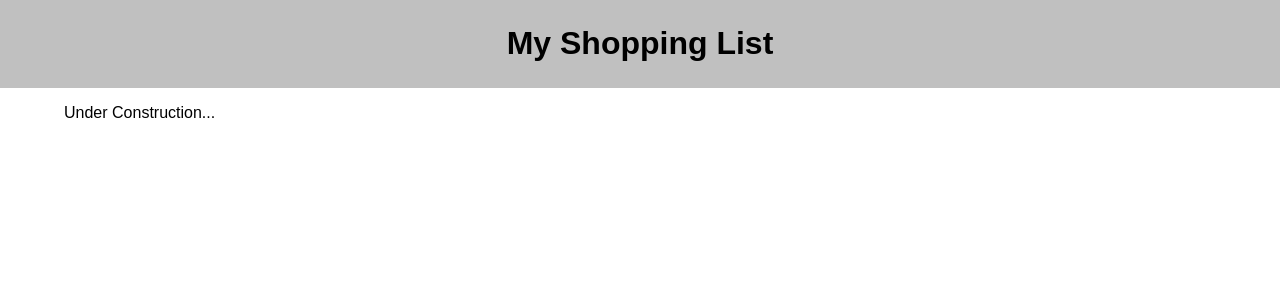
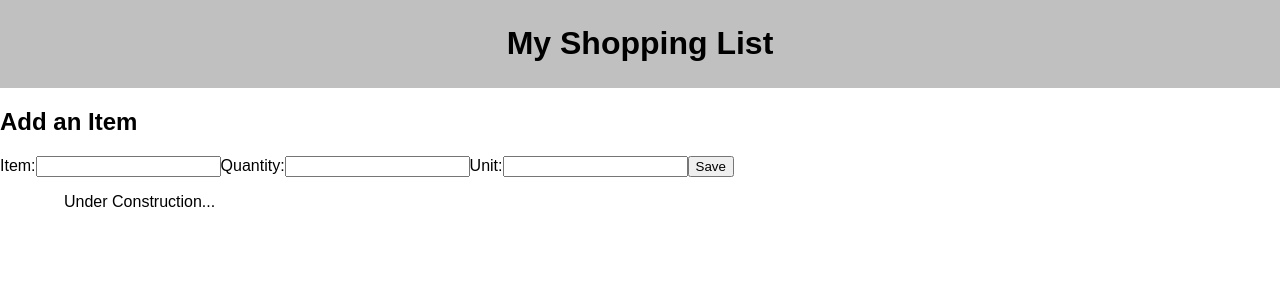
Before and after one commit to McKynlee/pod4-fs-react-shopping-list, a React (Create React App) app: page / in a window 1280 px wide. Shown: the top 300 px of the page. Built offline with nearby package versions, Linux system fonts and the light colour scheme.

Commit message:
Started Item Form component and built input

```diff
--- a/src/components/App/App.jsx
+++ b/src/components/App/App.jsx
@@ -1,13 +1,14 @@
 import React from 'react';
 
-import Header from '../Header/Header.jsx'
+import Header from '../Header/Header.jsx';
 import './App.css';
-
+import ItemForm from '../ItemForm/ItemForm';
 
 function App() {
   return (
     <div className="App">
       <Header />
+      <ItemForm />
       <main>
         <p>Under Construction...</p>
       </main>
--- /dev/null
+++ b/src/components/ItemForm/ItemForm.jsx
@@ -0,0 +1,21 @@
+function ItemForm() {
+  return (
+    <div>
+      <h2>Add an Item</h2>
+      <form>
+        <label>
+          Item:<input type="text"></input>
+        </label>
+        <label>
+          Quantity:<input type="number"></input>
+        </label>
+        <label>
+          Unit:<input type="text"></input>
+        </label>
+        <button>Save</button>
+      </form>
+    </div>
+  );
+}
+
+export default ItemForm;
```
Lines whose indentation alone changed are shown as unchanged.
